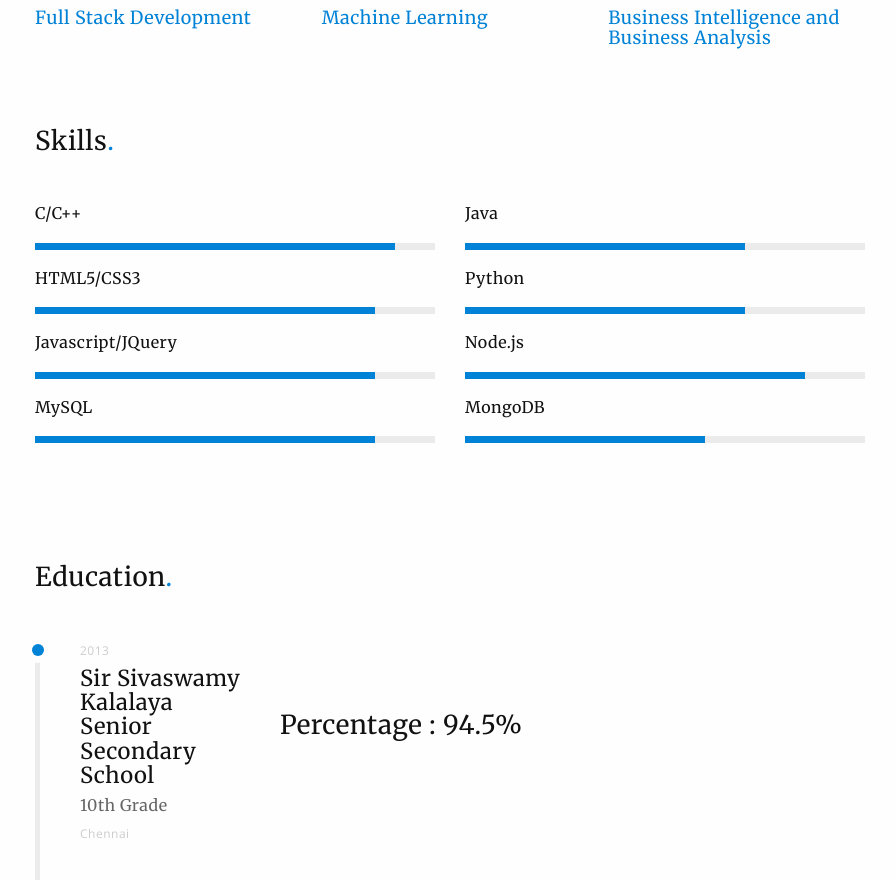
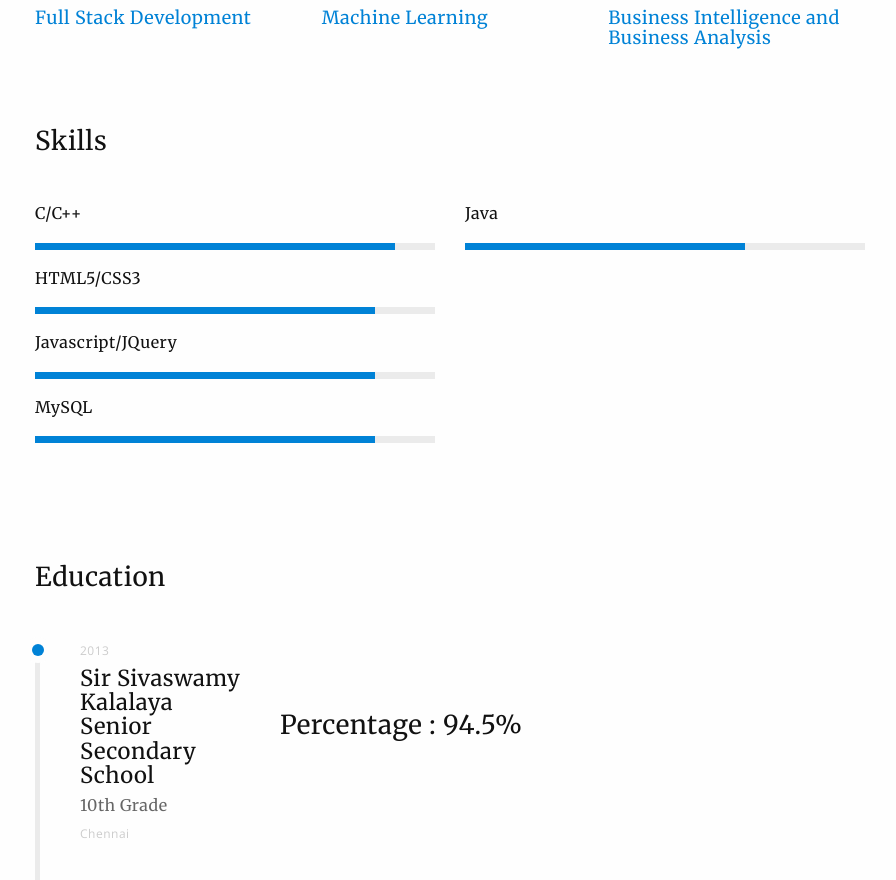
Before and after one commit to Ramyahd98/Ramyahd98.github.io, a plain HTML site: page index.html in a window 1280 px wide. Shown: the part 880-1760 px from the top of the page, without its empty margins (370-1266 px from the left). Drawn offline with nearby package versions, Linux system fonts and the light colour scheme; a script that the page names is missing; files whose address does not match are found by name; a web font is replaced by a local one.

Commit message:
Update index.html

```diff
--- a/index.html
+++ b/index.html
@@ -92,7 +92,7 @@
         <section id="about">
             <div class="container">
                 <div class="page-header space-left">
-                    <h3>About<span class="text-primary">.</span></h3>
+                    <h3>About<span class="text-primary"></span></h3>
                 </div>
                 <div class="row">
                     <div class="col-md-4 feature-left space-bottom">
@@ -163,7 +163,7 @@
                 <!-- skills -->
                 <div id="skills">
                     <div class="page-header space-left">
-                        <h3>Skills<span class="text-primary">.</span></h3>
+                        <h3>Skills<span class="text-primary"></span></h3>
                     </div>
                     <div class="row">
                         <!-- progress-bars left -->
@@ -201,22 +201,9 @@
                                 </div>
                             </div><!-- / progress -->
 
-                            <h6 class="progress-title">Python</h6>
-                            <div class="progress">
-                                <div class="progress-bar progress-bar-primary animated fadeInLeft" role="progressbar" aria-valuenow="70" aria-valuemin="0" aria-valuemax="100" style="width: 70%">
-                                </div>
-                            </div><!-- / progress -->
 
-                            <h6 class="progress-title">Node.js</h6>
-                            <div class="progress">
-                                <div class="progress-bar progress-bar-primary animated fadeInLeft" role="progressbar" aria-valuenow="85" aria-valuemin="0" aria-valuemax="100" style="width: 85%">
-                                </div>
-                            </div>
-                            <h6 class="progress-title">MongoDB</h6>
-                            <div class="progress">
-                                <div class="progress-bar progress-bar-primary animated fadeInLeft" role="progressbar" aria-valuenow="60" aria-valuemin="0" aria-valuemax="100" style="width: 60%">
-                                </div>
-                            </div><!-- / progress -->
+
+
                         </div>
                         <!-- / progress-bars right -->
                     </div><!-- / row -->
@@ -230,7 +217,7 @@
         <section id="education">
             <div class="container">
                 <div class="page-header">
-                    <h3>Education<span class="text-primary">.</span></h3>
+                    <h3>Education<span class="text-primary"></span></h3>
                 </div>
                 <div class="timeline  border-color">
 
@@ -294,7 +281,7 @@
         <section id="journal">
             <div class="container">
                 <div class="page-header space-left">
-                    <h3>Projects<span class="text-primary">.</span></h3>
+                    <h3>Projects<span class="text-primary"></span></h3>
                 </div>
                 <div id="posts-carousel" class="owl-carousel">
                     <div class="blog block carousel-post">
@@ -303,7 +290,7 @@
                         <p>Application in Large Scale Retail Chains<br>
                             This project throws light on 2 things mainly mine transactions using ethers and using historical data to predict the future demand.
                             The transactions are made secure by deploying smart contract.
-                            <br><b></b>
+                            <br>
                             </p>
 
                     </div><!-- / carousel-post -->
@@ -319,12 +306,7 @@
 
                     </div><!-- / carousel-post -->
 
-                    <div class="blog block carousel-post">
-                        <h5>Hi!- A android app for image transfer</h5>
-                        <p>A simple Android application that can be used to transfer images and text messages between different users of the application.
-                            <br><b>Technologies and Language used: Android Studio, Google Firebase for backend, Java.</b>
-                        </p>
-                    </div><!-- / carousel-post -->
+
 
 
                 </div><!-- / posts-carousel -->
```
